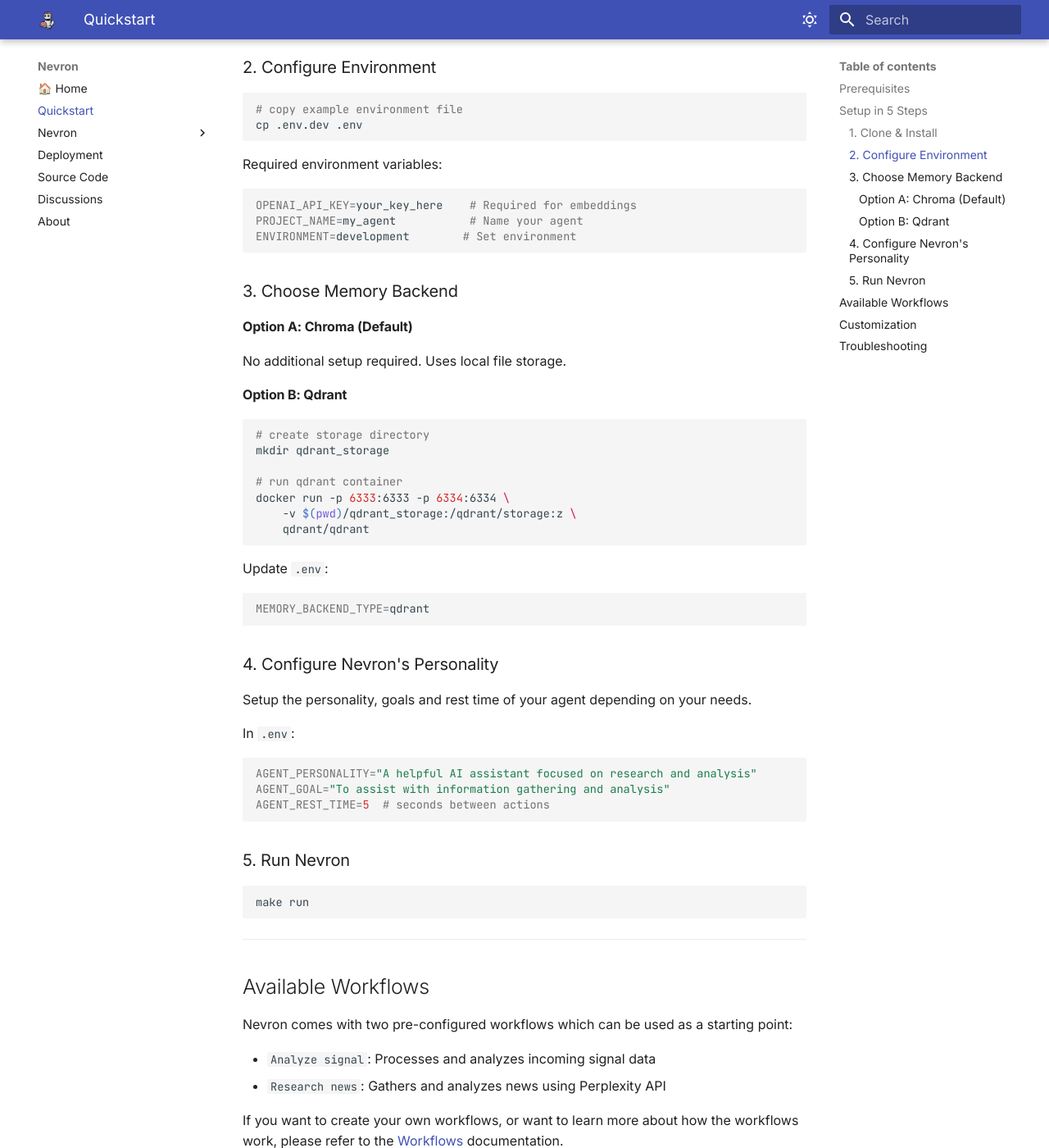
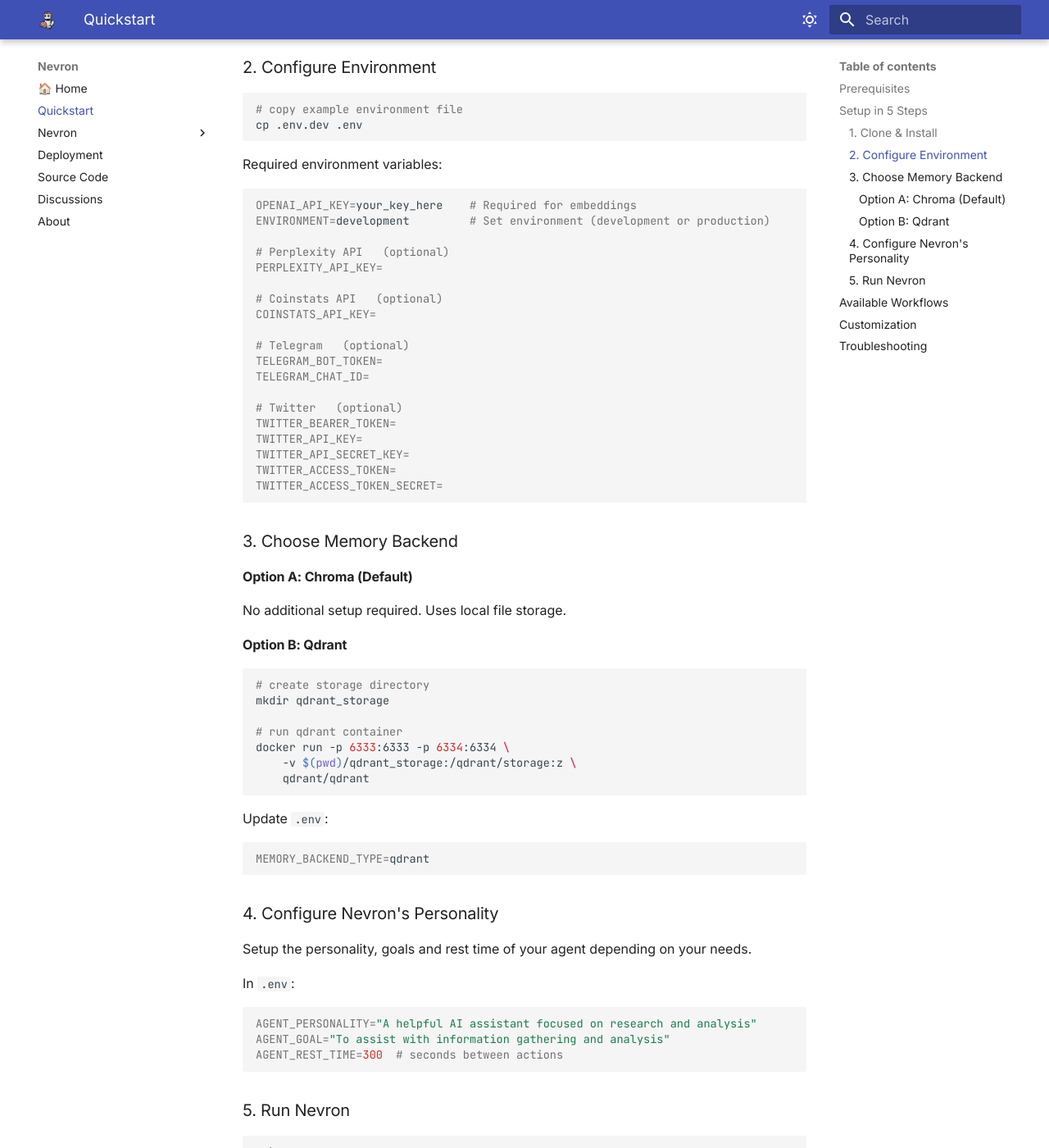
Before and after one commit to hiepyeuh/nevron, an MkDocs documentation site: the page built from docs/quickstart.md, in a window 1280 px wide and 1400 px high, scrolled down 727 px. Shown: the whole window at 82% size. Built offline with MkDocs 1.6.1 and Material for MkDocs 9.7.7, drawn with Linux system fonts in a browser that asks for light colours.

Commit message:
Review the env vars

````diff
--- a/docs/quickstart.md
+++ b/docs/quickstart.md
@@ -37,8 +37,24 @@
 Required environment variables:
 ```bash
 OPENAI_API_KEY=your_key_here    # Required for embeddings
-PROJECT_NAME=my_agent           # Name your agent
-ENVIRONMENT=development        # Set environment
+ENVIRONMENT=development         # Set environment (development or production)
+
+# Perplexity API   (optional)
+PERPLEXITY_API_KEY=
+
+# Coinstats API   (optional)
+COINSTATS_API_KEY=
+
+# Telegram   (optional)
+TELEGRAM_BOT_TOKEN=
+TELEGRAM_CHAT_ID=
+
+# Twitter   (optional)
+TWITTER_BEARER_TOKEN=
+TWITTER_API_KEY=
+TWITTER_API_SECRET_KEY=
+TWITTER_ACCESS_TOKEN=
+TWITTER_ACCESS_TOKEN_SECRET=
 ```
 
 ### 3. Choose Memory Backend
@@ -70,7 +86,7 @@
 ```bash
 AGENT_PERSONALITY="A helpful AI assistant focused on research and analysis"
 AGENT_GOAL="To assist with information gathering and analysis"
-AGENT_REST_TIME=5  # seconds between actions
+AGENT_REST_TIME=300  # seconds between actions
 ```
 
 ### 5. Run Nevron
````
Also changed, not shown: 1 other file.
